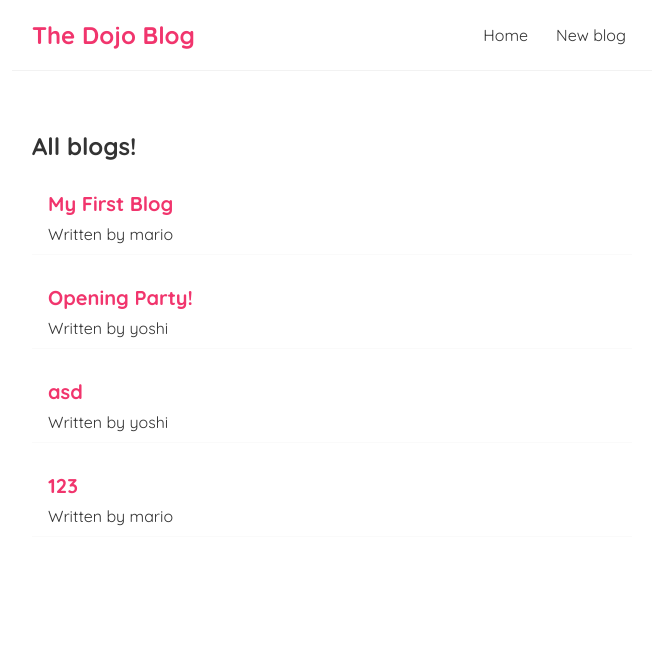
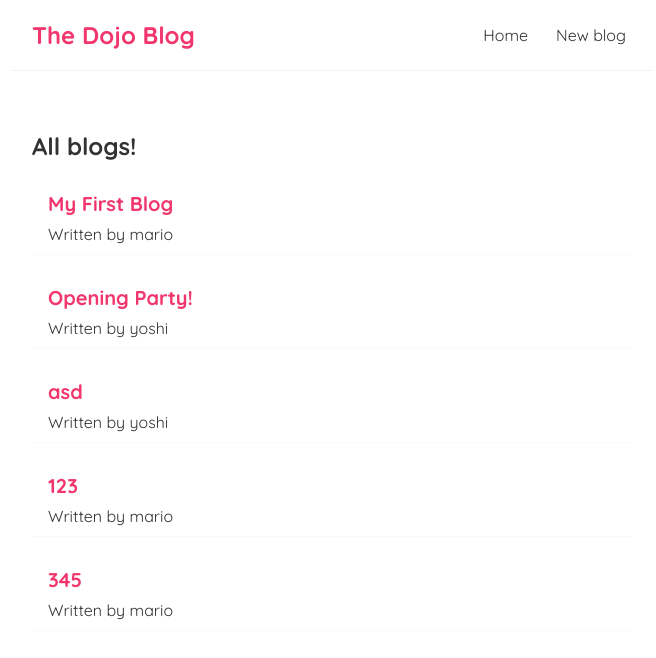
Before and after one commit to TomasMelendez6/basicReacTutorial, a React (Create React App) app: page / in a window 1280 px wide. Shown: the top 658 px of the page, without its empty margins (308-964 px from the left). Built offline with nearby package versions, Linux system fonts and the light colour scheme; data requests are answered from the project's data file.

Commit message:
lesson-30: programmatic redirects

```diff
--- a/data/db.json
+++ b/data/db.json
@@ -23,6 +23,12 @@
       "body": "123",
       "author": "mario",
       "id": 4
+    },
+    {
+      "title": "345",
+      "body": "456",
+      "author": "mario",
+      "id": 5
     }
   ]
 }
--- a/src/Create.js
+++ b/src/Create.js
@@ -1,10 +1,12 @@
 import { useState } from "react";
+import { useHistory } from "react-router-dom";
 
 const Create = () => {
     const [title, setTitle] = useState('')
     const [body, setBody] = useState('')
     const [author, setAuthor] = useState('mario')
     const [isPending, setIsPending] = useState(false)
+    const history = useHistory();
 
     const handleSubmit = (e) => {
         e.preventDefault();
@@ -19,6 +21,7 @@ const Create = () => {
         }).then(() => {
             console.log('New post added');
             setIsPending(false)
+            history.push('/')
         })
     }
 
```
